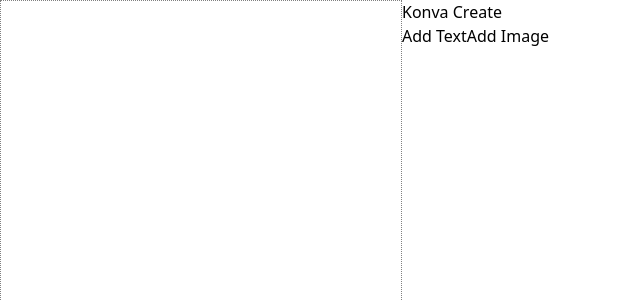
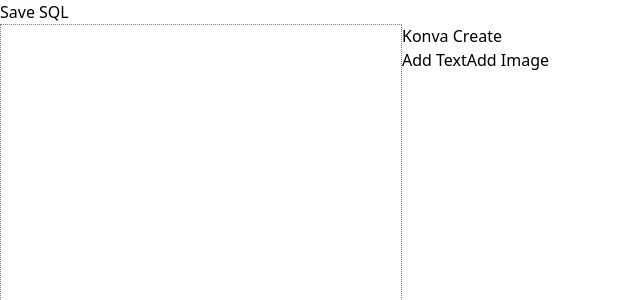
Before and after one commit to nccasia/bcard-saas, a Next.js app: page /card/createcard in a window 1280 px wide. Shown: the top 300 px of the page, without its empty margins (0-640 px from the left). Built offline with nearby package versions, Linux system fonts and the light colour scheme.

Commit message:
Fix .env not being ignored

```diff
--- a/components/users/Card.tsx
+++ b/components/users/Card.tsx
@@ -49,7 +49,8 @@ function Card(){
             </Dialog>
             {/* <Test/> */}
             <br></br>
-            <Link href="/card/createcard">Test card</Link>
+            <Link href="/card/createcard">Test create card</Link>
+            <Link href="/card/viewcard">Test view card</Link>
         </div>
     )
 }
--- a/pages/card/createcard.tsx
+++ b/pages/card/createcard.tsx
@@ -2,7 +2,7 @@ import React from 'react'
 import  KonvaView from "../../components/konvacard/KonvaView";
 import  KonvaEdit from "../../components/konvacard/KonvaEdit";
 import  KonvaCreate from "../../components/konvacard/KonvaCreate";
-
+import  {updateCard} from "../../api/admin/apiCard"
 interface Konva{
     id:string,
     type:string,
@@ -16,14 +16,21 @@ function CreateCard(){
 
     return(
         <div>
-              <div
+            <button
+                onClick={()=>updateCard({
+                    name:"hêlo",
+                    card: data,
+                    image:"https://encrypted-tbn0.gstatic.com/images?q=tbn:ANd9GcRAWJaMK1saVYSIBXjItyjHcx2HD8RH09iGJg&usqp=CAU",
+                })}
+            >
+                Save SQL
+            </button>
+            <div
                 style={{
                     display:"flex"
                 }}
             >
-                <div
-
-                >
+                <div>
                     <KonvaView data={data} setData={setData}/>
                 </div>
                 <div>
```
Also changed, not shown: 1 other file (tests, documents, lock files or other folders).
